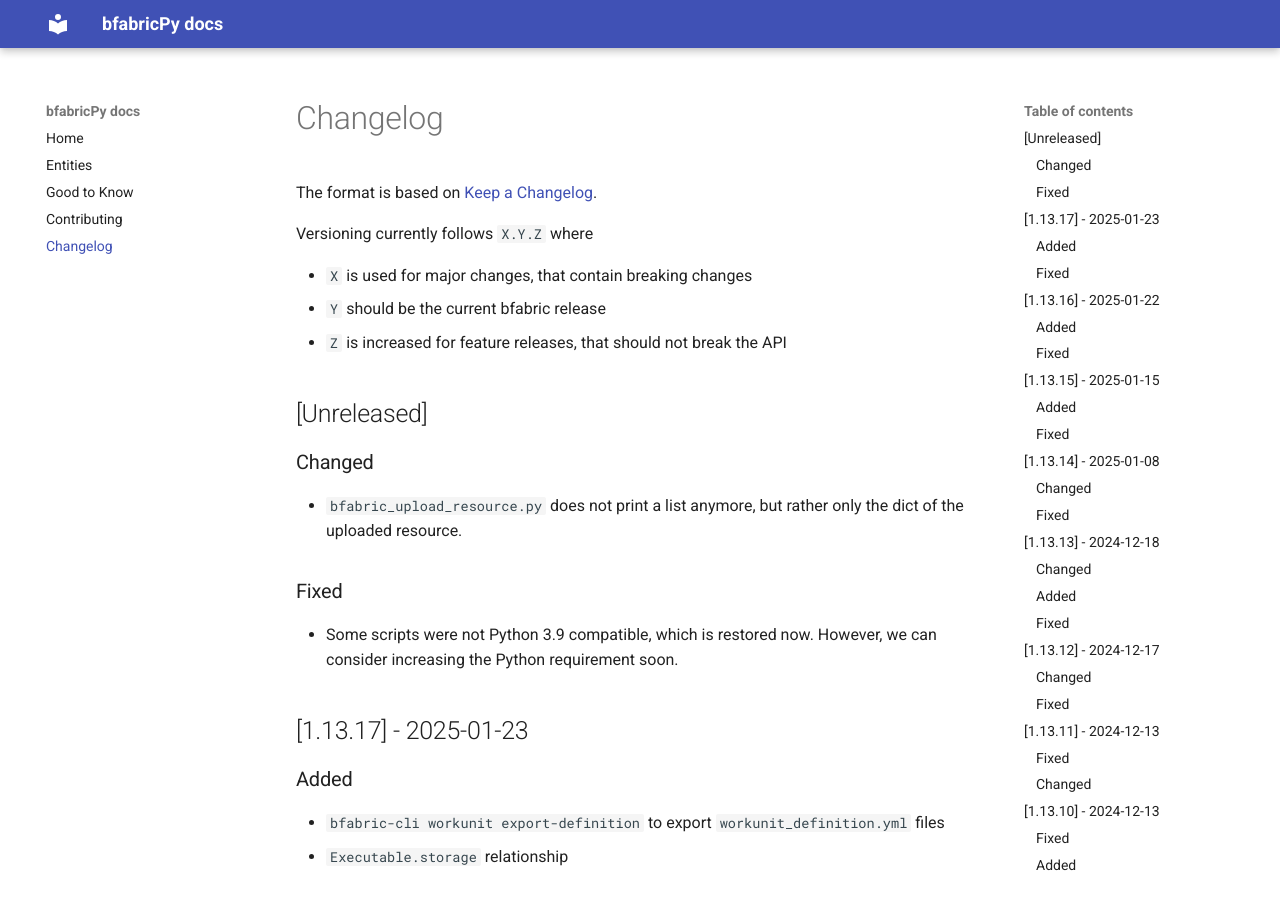
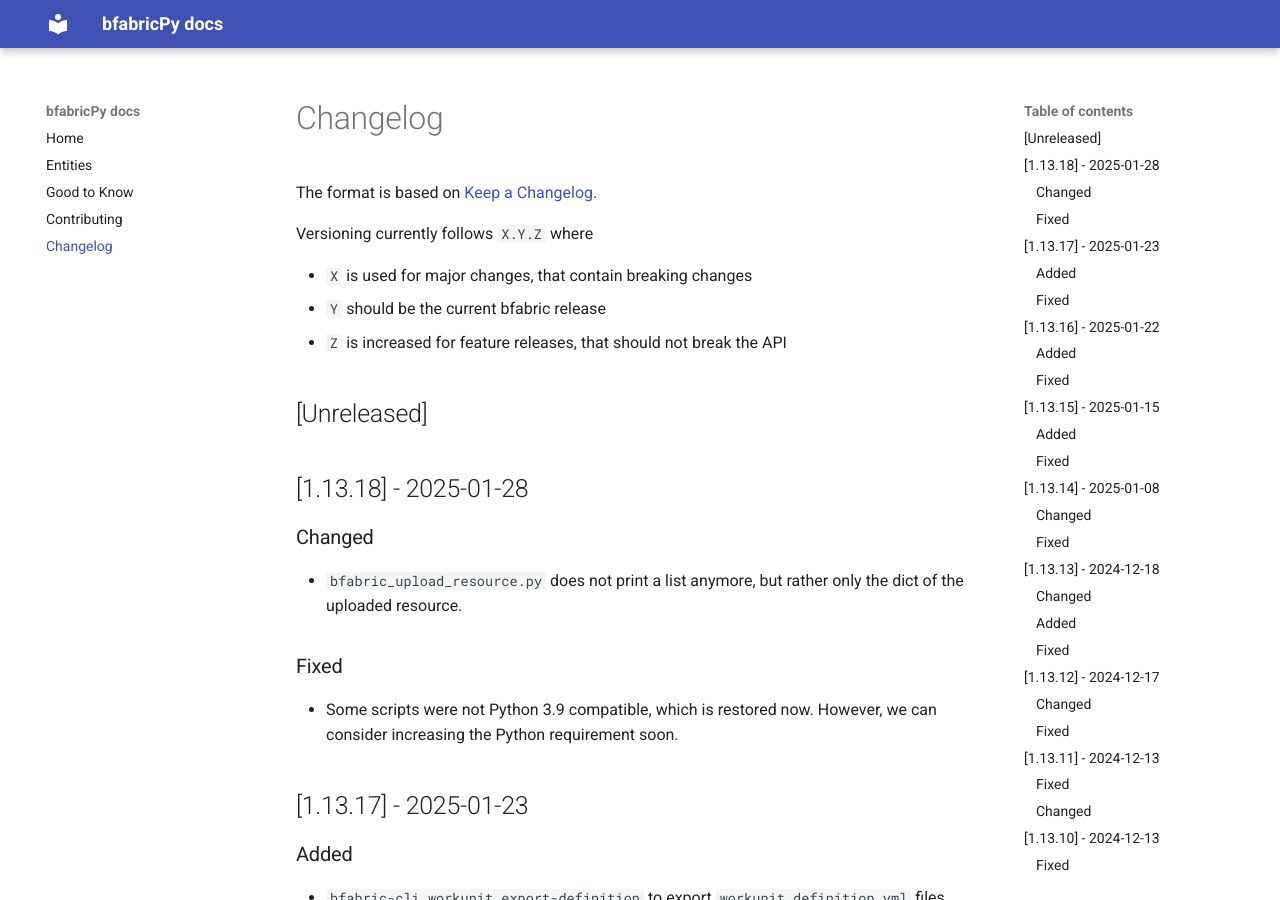
Before and after one commit to fgcz/bfabricPy, an MkDocs documentation site: the page built from docs/changelog.md, in a window 1280 px wide and 900 px high. Built offline with MkDocs 1.6.1 and Material for MkDocs 9.7.7, drawn with Linux system fonts in a browser that asks for light colours.

Commit message:
increase versions

```diff
--- a/docs/changelog.md
+++ b/docs/changelog.md
@@ -9,6 +9,8 @@ Versioning currently follows `X.Y.Z` where
 - `Z` is increased for feature releases, that should not break the API
 
 ## \[Unreleased\]
+
+## \[1.13.18\] - 2025-01-28
 
 ### Changed
 
--- a/pyproject.toml
+++ b/pyproject.toml
@@ -5,7 +5,7 @@ build-backend = "setuptools.build_meta"
 [project]
 name = "bfabric"
 description = "Python client for the B-Fabric WSDL API"
-version = "1.13.17"
+version = "1.13.18"
 license = { text = "GPL-3.0" }
 authors = [
     { name = "Christian Panse", email = "cp@fgcz.ethz.ch" },
```
Also changed, not shown: app_runner/docs/changelog.md (+2 -0 lines), 1 other file.
